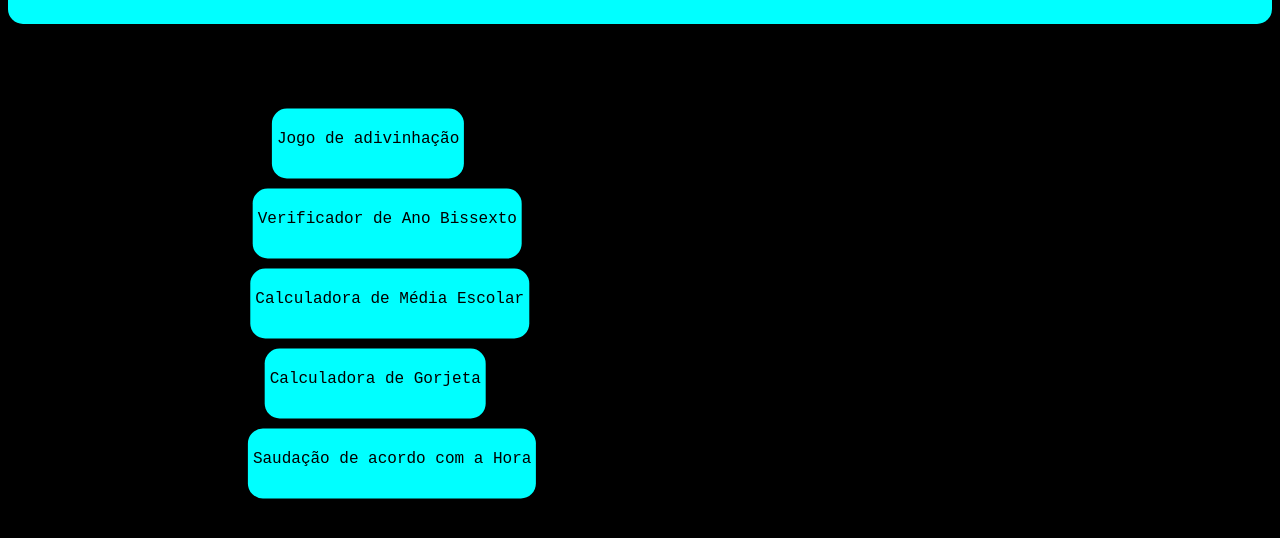
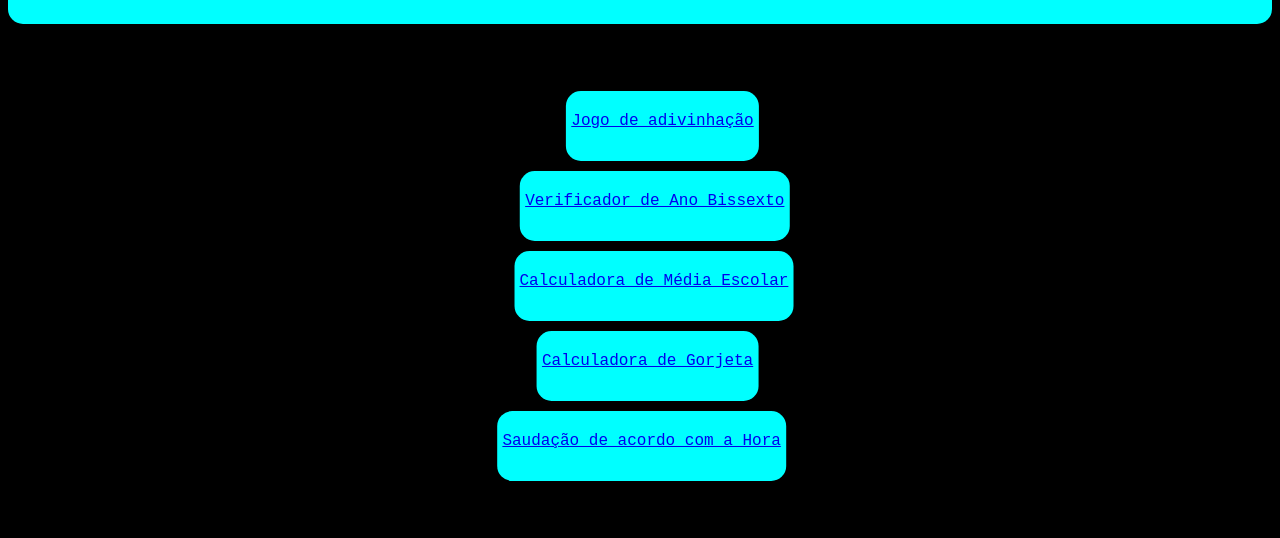
Before and after one commit to br7trindade/Dom, a plain HTML site: page index.html in a window 1280 px wide. Shown: the part 74-612 px from the top of the page. Drawn offline with Linux system fonts and the light colour scheme.

Commit message:
evoluindo

```diff
--- a/assets/style.css
+++ b/assets/style.css
@@ -14,14 +14,15 @@ border-radius: 15px;
 }
 
 .box1{
+
     height: 60px;
     background-color: aqua;
     position: absolute;
     top: 25%;
-    left: 25%;
+    left: 48%;
     padding: 5px;
     border-radius: 15px;
-    transform: translate(-25%,-25%);
+    transform: translate(-25%,-50%);
     transition: 0.6s;
 }
 
@@ -36,10 +37,10 @@ border-radius: 15px;
     background-color: aqua;
     position: absolute;
     top: 35%;
-    left: 25%;
+    left: 48%;
     padding: 5px;
     border-radius: 15px;
-    transform: translate(-25%,-25%);
+    transform: translate(-35%,-50%);
     transition: 0.6s;
 
 }
@@ -50,10 +51,10 @@ border-radius: 15px;
     background-color: aqua;
     position: absolute;
     top: 45%;
-    left: 25%;
+    left: 50%;
     padding: 5px;
     border-radius: 15px;
-    transform: translate(-25%,-25%);
+    transform: translate(-45%,-50%);
     transition: 0.6s;
 
 
@@ -65,10 +66,10 @@ border-radius: 15px;
     background-color: aqua;
     position: absolute;
     top: 55%;
-    left: 25%;
+    left: 48%;
     padding: 5px;
     border-radius: 15px;
-    transform: translate(-25%,-25%);
+    transform: translate(-35%,-50%);
     transition: 0.6s;
 
 }
@@ -79,15 +80,10 @@ border-radius: 15px;
     background-color: aqua;
     position: absolute;
     top: 65%;
-    left: 25%;
+    left: 49%;
     padding: 5px;
     border-radius: 15px;
-    transform: translate(-25%,-25%);
+    transform: translate(-45%,-50%);
     transition: 0.6s;
 
 }
-
-.box6{
-
-
-}
--- /dev/null
+++ b/assets/stylex.css
@@ -0,0 +1,47 @@
+body{
+    background-color: black;
+    font-family: 'Courier New', Courier, monospace;
+    text-align: center;
+}
+
+.navcaixa{
+    background-color: aqua;
+    padding: 15px;
+    border-radius: 10px;
+}
+
+.caixa{
+    background-color: aqua;
+    position: absolute;
+    top: 50%;
+    left: 50%;
+    transform: translate(-50%,-50%);
+    border-radius: 10px;
+    padding: 15px;
+}
+
+input{
+    background-color: aliceblue;
+    padding: 10px;
+    outline: none;
+    border-radius: 10px;
+    border: none;
+    font-size: 10px;
+    width: 50%;
+
+}
+
+.button{
+    padding: 15px;
+    border: none;
+    outline: none;
+    width: 50%;
+    background-color: rgb(35, 111, 141);
+    border-radius: 10px;
+    cursor: pointer;
+transition: 0.6S;
+}
+
+button:hover{
+    background-color: aquamarine;
+}
--- a/index.html
+++ b/index.html
@@ -12,45 +12,28 @@
         <h1>GAMER OVER JAVASCRIPT</h1>
     </div>
 
-    <div class="box1">
+
+    <a href="/ex001.html"    class="box1">
         <p>Jogo de adivinhação</p>
-    </div>
+    </a>
 
-    <div class="box2">
+    <a href="/ex002.html" class="box2">
         <p>Verificador de Ano Bissexto</p>
-    </div>
+    </a href="">
 
-    <div class="box3">
+    <a href="/ex003.html" class="box3">
         <p>Calculadora de Média Escolar</p>
-    </div>
+    </a href="">
 
-    <div class="box4">
+    <a href="/ex004.html" class="box4">
         <p>Calculadora de Gorjeta</p>
-    </div>
+    </a href="">
 
-    <div class="box5">
+    <a href="/ex005.html" class="box5">
         <p>Saudação de acordo com a Hora</p>
-    </div>
+    </a href="">
 
-    <div class="box6">
-        <p>Jogo da Forca</p>
-    </div>
 
-    <div class="box7">
-        <p>Verificador de Palíndromo</p>
-    </div>
-
-    <div class="box8">
-        <p>Validação de Senha</p>
-    </div>
-
-    <div class="box9">
-        <p>Conversor de Moeda</p>
-    </div>
-
-    <div class="box10">
-        <p>Adivinhe a Pessoa Mais Velha</p>
-    </div>
 
 </body>
 </html>
```
Also changed, not shown: ex001.html (added, +25 -0 lines), ex001.js (added, +12 -0 lines), ex002.html (added), ex003.html (added), ex004.html (added), ex005.html (added).
